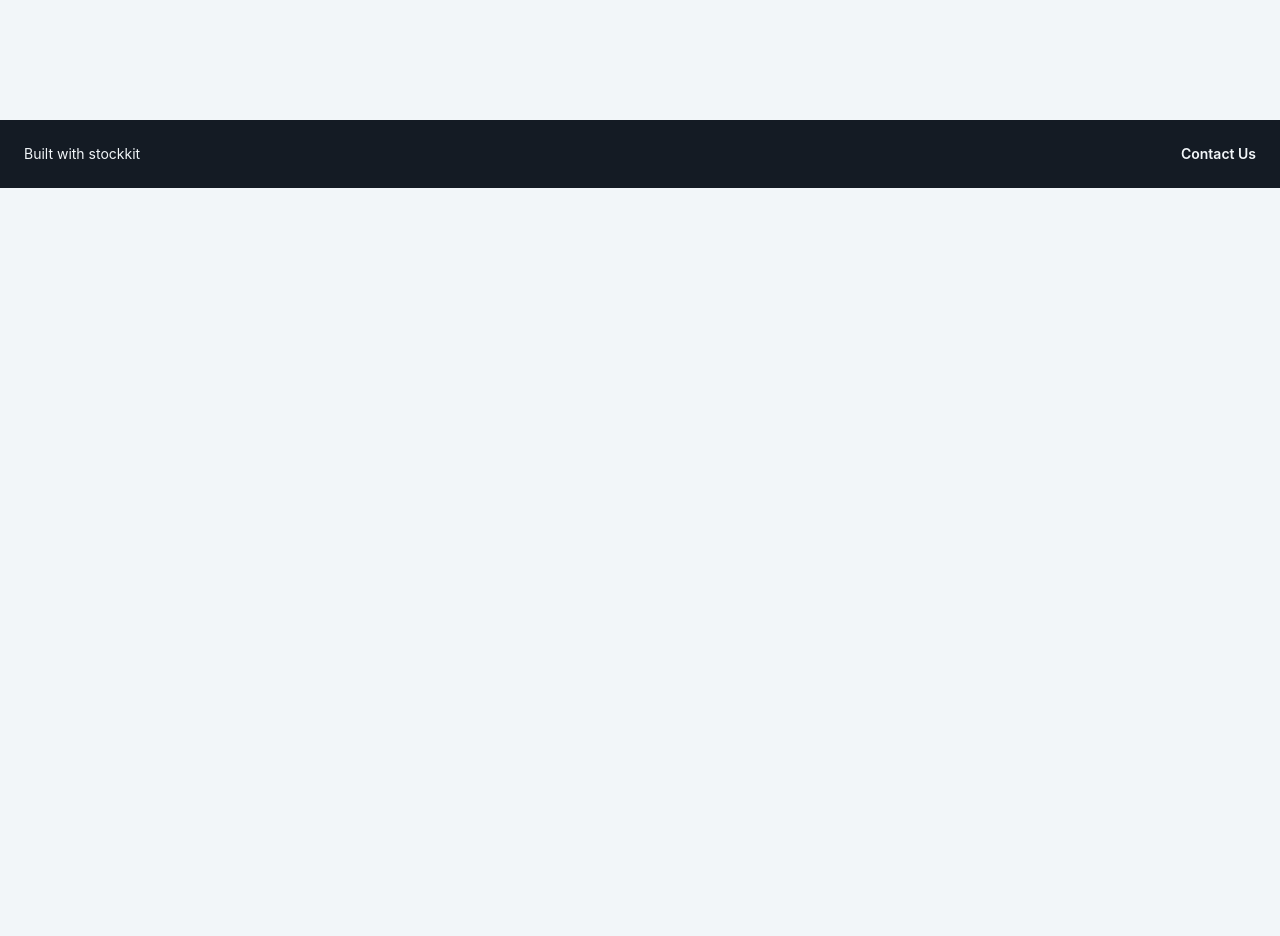
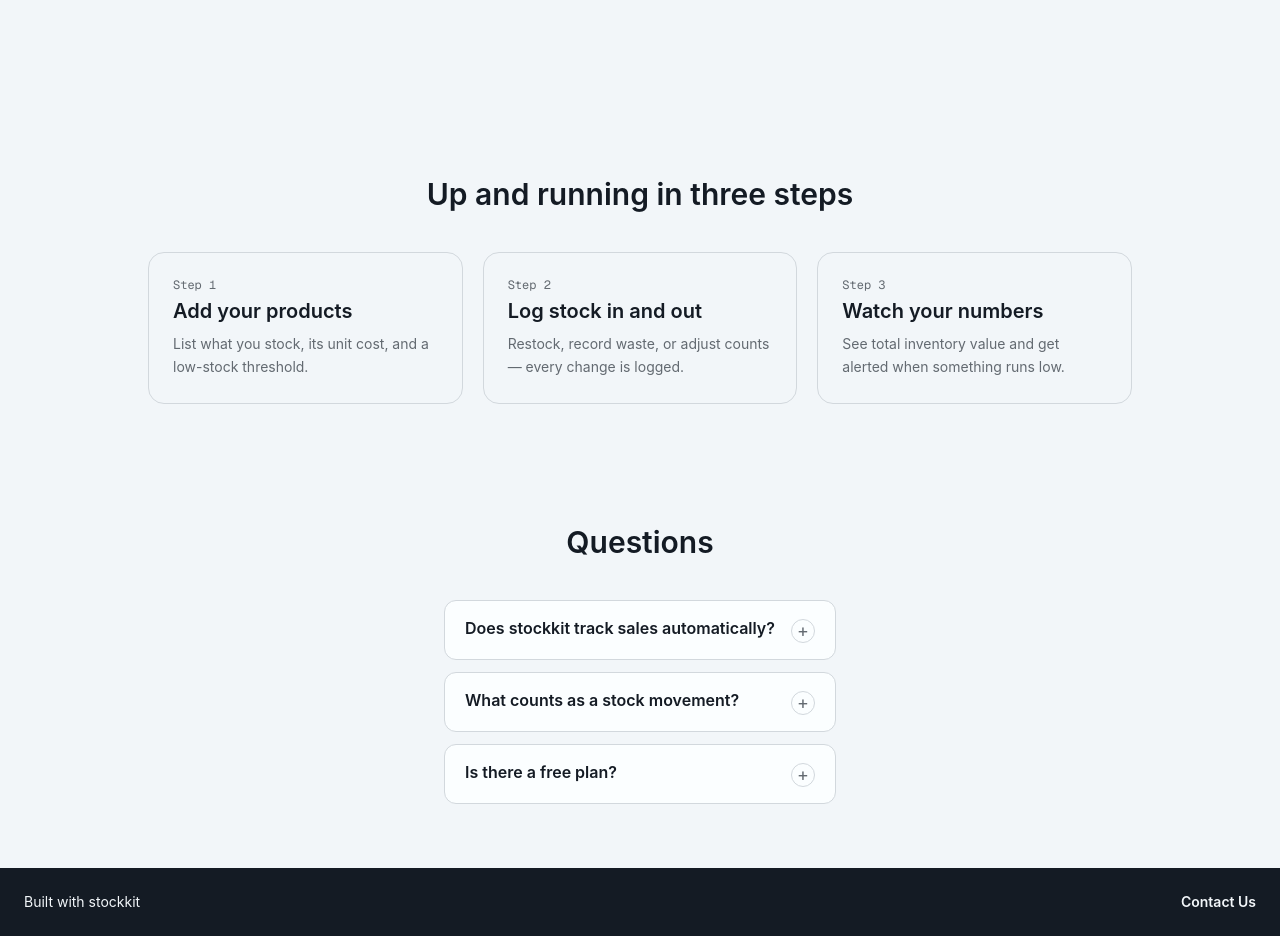
Before and after one commit to cljiahao/stockkit, a Next.js app: page / in a window 1280 px wide. Shown: the part 680-1616 px from the top of the page. Before the commit the page ends 868 px from the top, so only its background shows below. Built offline with nearby package versions, Linux system fonts and the light colour scheme.

Commit message:
feat: add how-it-works and FAQ sections to the landing page

```diff
--- a/src/app/(public)/page.tsx
+++ b/src/app/(public)/page.tsx
@@ -2,19 +2,100 @@ import Link from 'next/link';
 
 import { Button } from '@/components/ui/button';
 
+const STEPS = [
+  {
+    title: 'Add your products',
+    body: 'List what you stock, its unit cost, and a low-stock threshold.',
+  },
+  {
+    title: 'Log stock in and out',
+    body: 'Restock, record waste, or adjust counts — every change is logged.',
+  },
+  {
+    title: 'Watch your numbers',
+    body: 'See total inventory value and get alerted when something runs low.',
+  },
+];
+
+const FAQ = [
+  {
+    q: 'Does stockkit track sales automatically?',
+    a: 'Not yet — today it’s manual stock in/out and costing. Automatic sales-linked stock tracking is planned.',
+  },
+  {
+    q: 'What counts as a stock movement?',
+    a: 'Restock (adding stock), waste (removing spoiled/lost stock), or adjustment (correcting a count) — every movement is kept as a permanent record.',
+  },
+  {
+    q: 'Is there a free plan?',
+    a: 'stockkit is free to use today.',
+  },
+];
+
 export default function Home() {
   return (
+    <>
       <div className="flex-center min-h-screen flex-col gap-6 px-6 text-center">
         <h1 className="text-4xl font-bold tracking-tight lg:text-6xl">
           <span className="text-primary">stock</span>
           <span>kit</span>
         </h1>
         <p className="text-muted-foreground max-w-md text-lg">
-        Track stock in and out, and know what every product actually costs you.
+          Track stock in and out, and know what every product actually costs
+          you.
         </p>
         <Button asChild size="lg" className="mt-2">
           <Link href="/login">Get started</Link>
         </Button>
       </div>
+
+      <section id="how" className="mx-auto max-w-5xl px-5 py-14">
+        <h2 className="mb-10 text-center text-3xl font-semibold">
+          Up and running in three steps
+        </h2>
+        <div className="grid gap-5 sm:grid-cols-3">
+          {STEPS.map((step, i) => (
+            <div key={step.title} className="rounded-2xl border p-6">
+              <p className="font-mono text-xs text-muted-foreground">
+                Step {i + 1}
+              </p>
+              <h3 className="mt-1 text-xl font-semibold">{step.title}</h3>
+              <p className="mt-2 text-sm leading-relaxed text-muted-foreground">
+                {step.body}
+              </p>
+            </div>
+          ))}
+        </div>
+      </section>
+
+      <section id="faq" className="mx-auto max-w-3xl px-5 py-16">
+        <h2 className="mb-10 text-center text-3xl font-semibold">
+          Questions
+        </h2>
+        <div className="space-y-3">
+          {FAQ.map((item) => (
+            <details
+              key={item.q}
+              className="group overflow-hidden rounded-xl border bg-card open:border-primary/50"
+            >
+              <summary className="flex cursor-pointer list-none items-start justify-between gap-4 px-5 py-4 outline-none focus-visible:ring-2 focus-visible:ring-primary/50 focus-visible:ring-inset">
+                <span className="text-base font-semibold leading-snug">
+                  {item.q}
+                </span>
+                <span
+                  aria-hidden
+                  className="mt-0.5 grid size-6 shrink-0 place-items-center rounded-full border text-lg leading-none text-muted-foreground transition-transform group-open:rotate-45"
+                >
+                  +
+                </span>
+              </summary>
+              <div className="px-5 pb-5 text-sm leading-relaxed text-foreground/80">
+                {item.a}
+              </div>
+            </details>
+          ))}
+        </div>
+      </section>
+    </>
   );
 }
```
Lines whose indentation alone changed are shown as unchanged.
